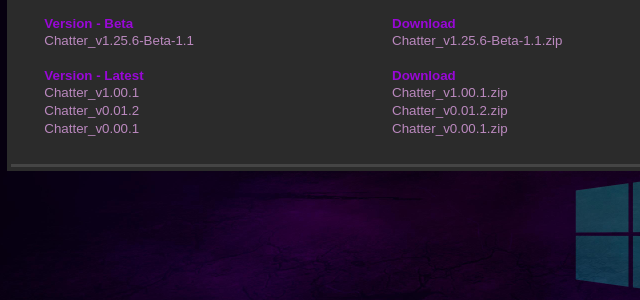
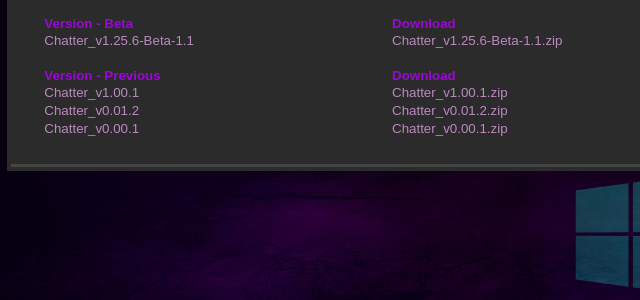
Before and after one commit to MyW0rld/chatter, a plain HTML site: page index.html in a window 1280 px wide. Shown: the part 255-555 px from the top of the page, 1-641 px from the left. Drawn offline with Linux system fonts and the light colour scheme.

Commit message:
Update index.html

```diff
--- a/index.html
+++ b/index.html
@@ -30,7 +30,7 @@
 <tr><td><a>Chatter_v1.25.4</a></td><td><a href='Download\Chatter_v1.25.4.zip'>Chatter_v1.25.4.zip</a>&nbsp;&nbsp;</td><td><a>6 KB</a></td>&nbsp;&nbsp;</td><td><a>Paython</a></td><td colspan='2'></td></tr>
 <tr class='nohover'><td colspan='5'>&nbsp;</td></tr><tr class='nohover'><th class='left'>Version - Beta</th><th class='left'>Download</th><th class='left'>Size</th><th class='left'>Author</th></tr>
 <tr><td><a>Chatter_v1.25.6-Beta-1.1</a></td><td><a href='Download\Chatter_v1.25.6-Beta-1.1.zip'>Chatter_v1.25.6-Beta-1.1.zip</a>&nbsp;&nbsp;</td><td><a>6 KB</a></td>&nbsp;&nbsp;</td><td><a>Paython</a></td><td colspan='2'></td></tr>
-<tr class='nohover'><td colspan='5'>&nbsp;</td></tr><tr class='nohover'><th class='left'>Version - Latest</th><th class='left'>Download</th><th class='left'>Size</th><th class='left'>Author</th></tr>
+<tr class='nohover'><td colspan='5'>&nbsp;</td></tr><tr class='nohover'><th class='left'>Version - Previous</th><th class='left'>Download</th><th class='left'>Size</th><th class='left'>Author</th></tr>
 <tr><td><a>Chatter_v1.00.1</a></td><td><a href='Download\Chatter_v1.00.1.zip'>Chatter_v1.00.1.zip</a>&nbsp;&nbsp;</td><td><a>4 KB</a></td>&nbsp;&nbsp;<td><a>Gora Chat</a></td><td colspan='2'></td></tr>
 <tr><td><a>Chatter_v0.01.2</a></td><td><a href='Download\Chatter_v0.01.2.zip'>Chatter_v0.01.2.zip</a>&nbsp;&nbsp;</td><td><a>9 KB</a></td>&nbsp;&nbsp;<td><a>Paython & slenny#4173</a></td><td colspan='2'></td></tr>
 <tr><td><a>Chatter_v0.00.1</a></td><td><a href='Download\Chatter_v0.00.1.zip'>Chatter_v0.00.1.zip</a>&nbsp;&nbsp;</td><td><a>3 KB</a></td>&nbsp;&nbsp;<td><a>Vsevolod</a></td><td colspan='2'></td></tr>
```
